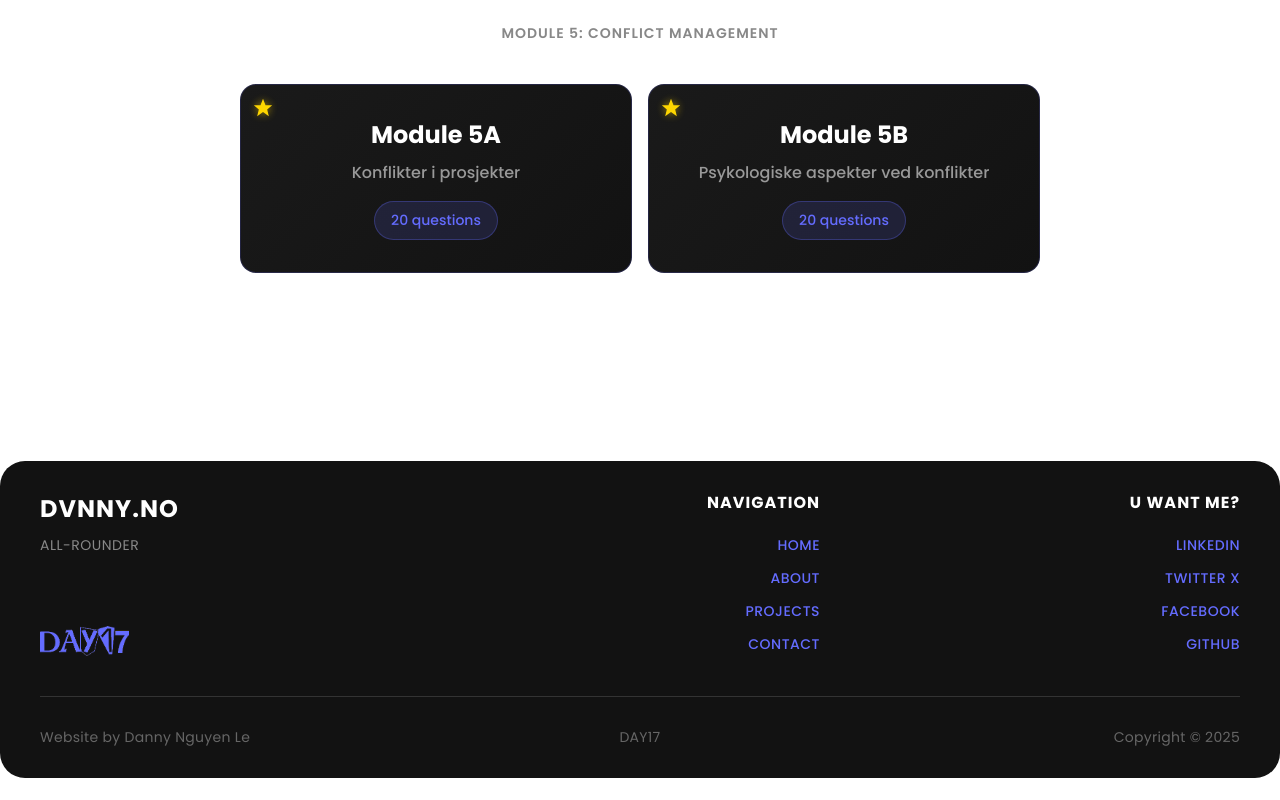
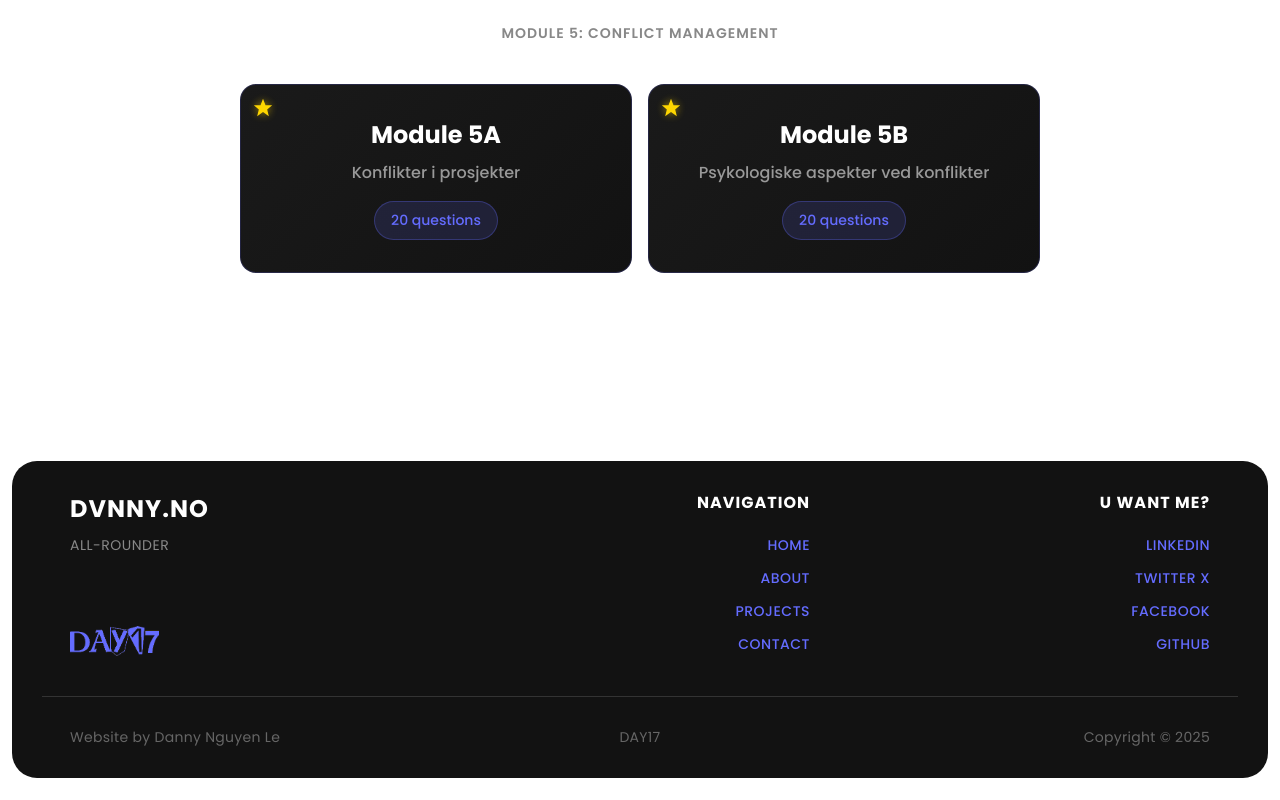
Before and after one commit to dvnnyle/skoolXit, a React (Vite) app: page / in a window 1280 px wide. Shown: the part 1994-2794 px from the top of the page. Built offline with nearby package versions, Linux system fonts and the light colour scheme.

Commit message:
Fix footer and logo-background margins for all screen sizes

```diff
--- a/src/App.jsx
+++ b/src/App.jsx
@@ -1,7 +1,7 @@
 import './App.css'
 import { BrowserRouter, Routes, Route } from 'react-router-dom'
 import Home from './pages/home'
-import Statistics from './pages/Statistics'
+import Statistics from './pages/statistics'
 import Module1a from './pages/moduleChapters/module1a'
 import Module1b from './pages/moduleChapters/module1b'
 import Module2a from './pages/moduleChapters/module2a'
--- a/src/pages/widget/customMenu.css
+++ b/src/pages/widget/customMenu.css
@@ -10,11 +10,13 @@
 
 .logo-background {
   position: absolute;
-  width: 100%;
+  width: calc(100% - 24px);
   height: 100%;
   background: #121212;
   border-radius: 24px;
   z-index: 1;
+  margin-left: 12px;
+  margin-right: 12px;
 }
 
 .logo {
--- a/src/pages/widget/footer.css
+++ b/src/pages/widget/footer.css
@@ -6,6 +6,8 @@
   border-radius: 25px;
   margin-top: 140px;
   margin-bottom: 22px;
+  margin-left: 12px;
+  margin-right: 12px;
 }
 
 .footer-container {
@@ -16,6 +18,8 @@
   gap: 60px;
   margin-bottom: 40px;
   border-radius: 25px;
+  padding: 0 30px;
+  box-sizing: border-box;
 }
 
 .footer-section {
@@ -83,7 +87,7 @@
 
 .footer-divider {
   max-width: 1200px;
-  margin: 0 auto;
+  margin: 0 30px;
   height: 1px;
   background-color: #333333;
 }
@@ -95,6 +99,8 @@
   grid-template-columns: repeat(3, 1fr);
   align-items: center;
   gap: 20px;
+  padding: 0 30px;
+  box-sizing: border-box;
 }
 
 .footer-logo-section {
@@ -131,14 +137,16 @@
 
 @media (max-width: 968px) {
   .footer {
-    padding: 40px 0 20px;
+    padding: 40px 20px 20px;
     margin-top: 80px;
+    margin-left: 12px;
+    margin-right: 12px;
   }
 
   .footer-container {
     grid-template-columns: 1fr;
     gap: 40px;
-    padding: 0 30px;
+    padding: 0 20px;
   }
 
   .footer-section:first-child {
@@ -165,13 +173,13 @@
   }
 
   .footer-divider {
-    padding: 0 30px;
+    margin: 0 20px;
   }
 
   .footer-bottom {
     grid-template-columns: 1fr;
     gap: 10px;
-    padding: 0 30px;
+    padding: 0 20px;
   }
 
   .footer-credit,
@@ -184,7 +192,7 @@
 
 @media (max-width: 640px) {
   .footer {
-    padding: 30px 0 15px;
+    padding: 30px 20px 15px;
     margin-top: 60px;
     margin-bottom: 15px;
     margin-left: 12px;
@@ -219,7 +227,7 @@
   }
 
   .footer-divider {
-    padding: 0 20px;
+    margin: 0 20px;
   }
 
   .footer-bottom {
```
